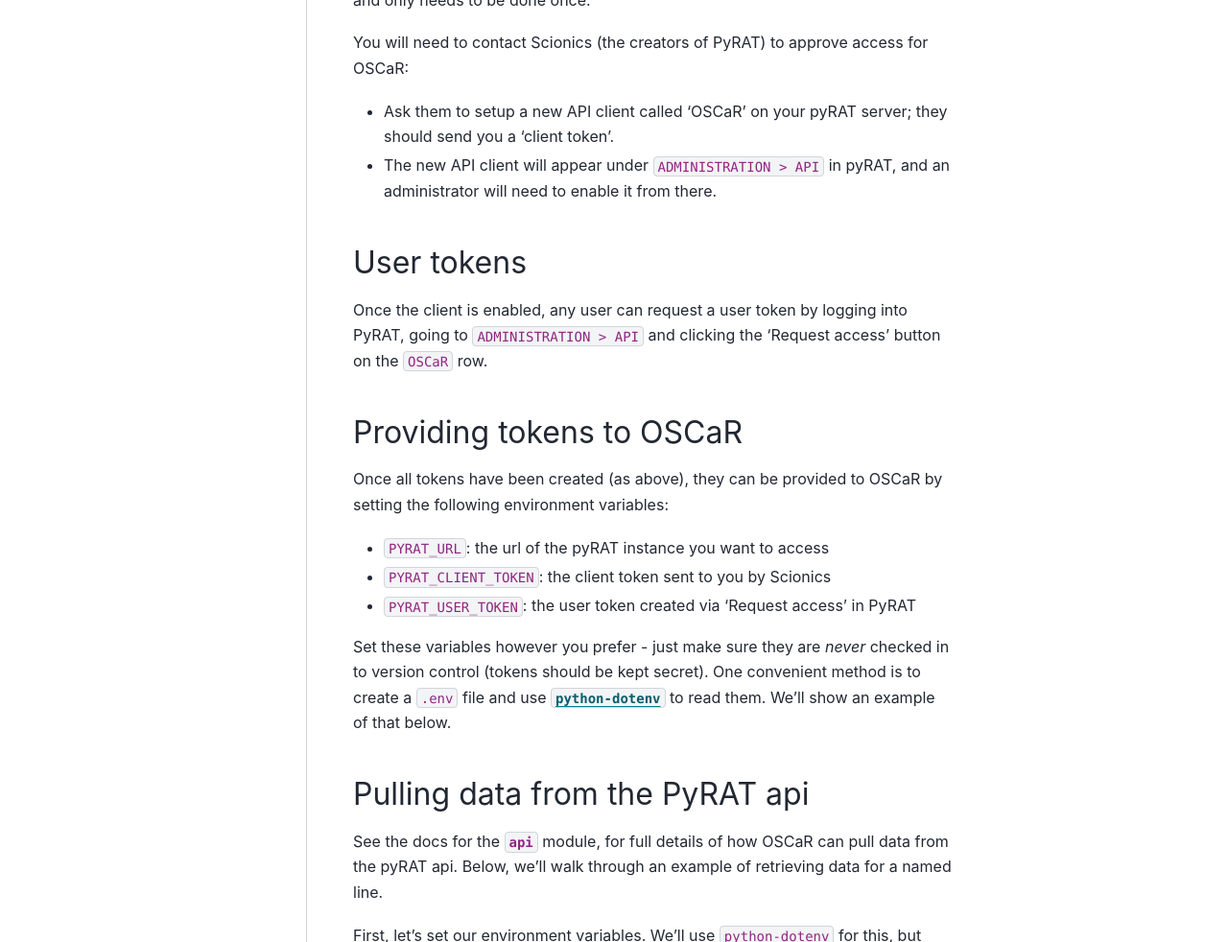
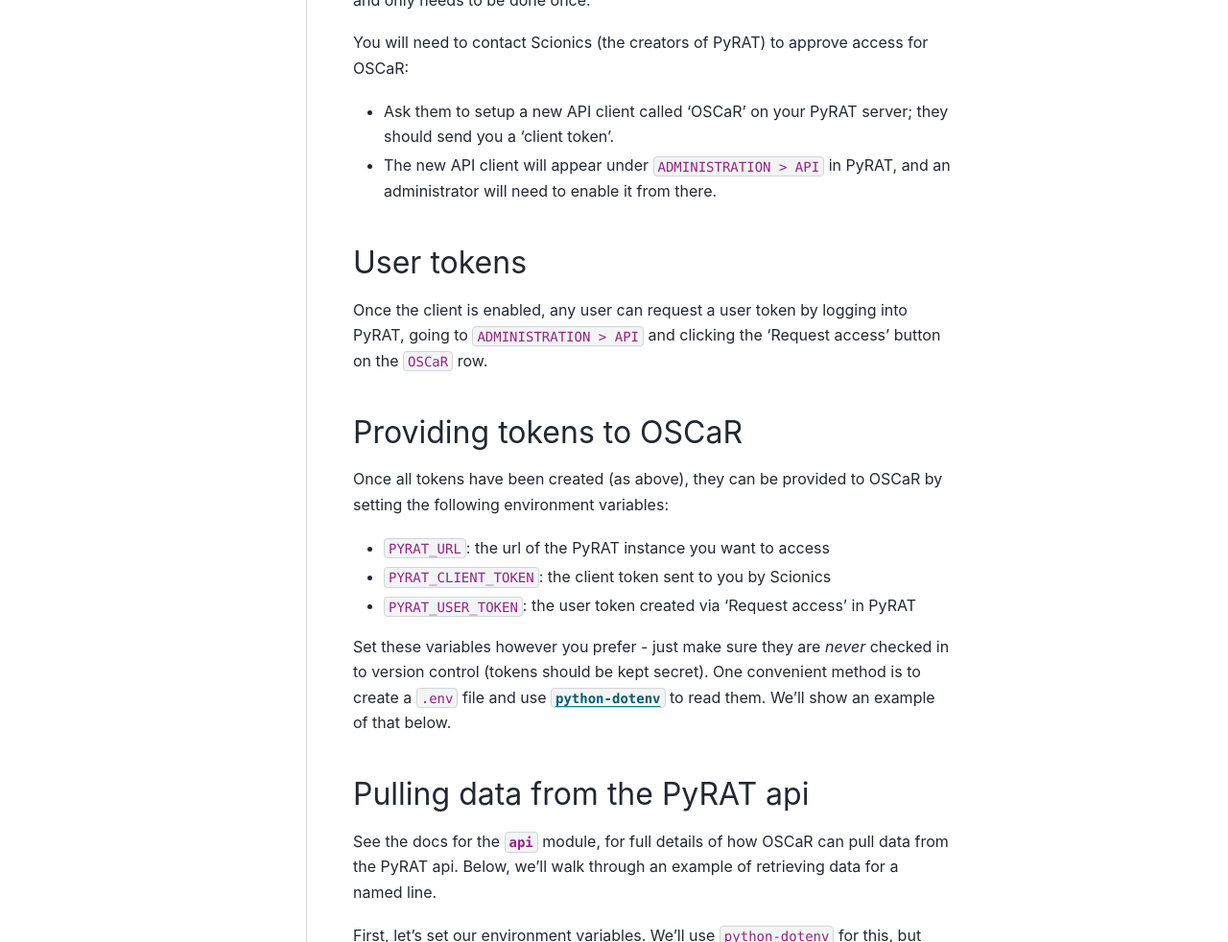
Before and after one commit to neuroinformatics-unit/OSCaR, a Sphinx documentation site: the page built from docs/source/user_guide/pyrat.md, in a window 1280 px wide and 1400 px high. Shown: the part 418-1400 px from the top of the window at 96% size. Built offline with Sphinx 7.4.7 and the PyData theme 0.15.4, drawn with Linux system fonts in a browser that asks for light colours.

Commit message:
fix typos and expand docs

```diff
--- a/docs/source/user_guide/pyrat.md
+++ b/docs/source/user_guide/pyrat.md
@@ -10,8 +10,8 @@
 
 You will need to contact Scionics (the creators of PyRAT) to approve access for OSCaR:
 
-- Ask them to setup a new API client called 'OSCaR' on your pyRAT server; they should send you a 'client token'.
-- The new API client will appear under `ADMINISTRATION > API` in pyRAT, and an administrator will need to enable it from there.
+- Ask them to setup a new API client called 'OSCaR' on your PyRAT server; they should send you a 'client token'.
+- The new API client will appear under `ADMINISTRATION > API` in PyRAT, and an administrator will need to enable it from there.
 
 ## User tokens
 
@@ -21,7 +21,7 @@
 
 Once all tokens have been created (as above), they can be provided to OSCaR by setting the following environment variables:
 
-- `PYRAT_URL`: the url of the pyRAT instance you want to access
+- `PYRAT_URL`: the url of the PyRAT instance you want to access
 - `PYRAT_CLIENT_TOKEN`: the client token sent to you by Scionics
 - `PYRAT_USER_TOKEN`: the user token created via 'Request access' in PyRAT
 
@@ -29,7 +29,7 @@
 
 ## Pulling data from the PyRAT api
 
-See the docs for the {mod}`~oscar_colony.colony_management.pyrat.api` module, for full details of how OSCaR can pull data from the pyRAT api.
+See the docs for the {mod}`~oscar_colony.colony_management.pyrat.api` module, for full details of how OSCaR can pull data from the PyRAT api.
 Below, we'll walk through an example of retrieving data for a named line.
 
 First, let's set our environment variables. We'll use `python-dotenv` for this, but feel free to use whatever method you like.
```
Also changed, not shown: docs/source/user_guide/standard_table.md (+4 -4 lines), docs/source/user_guide/typical_workflow.md (+8 -3 lines).
